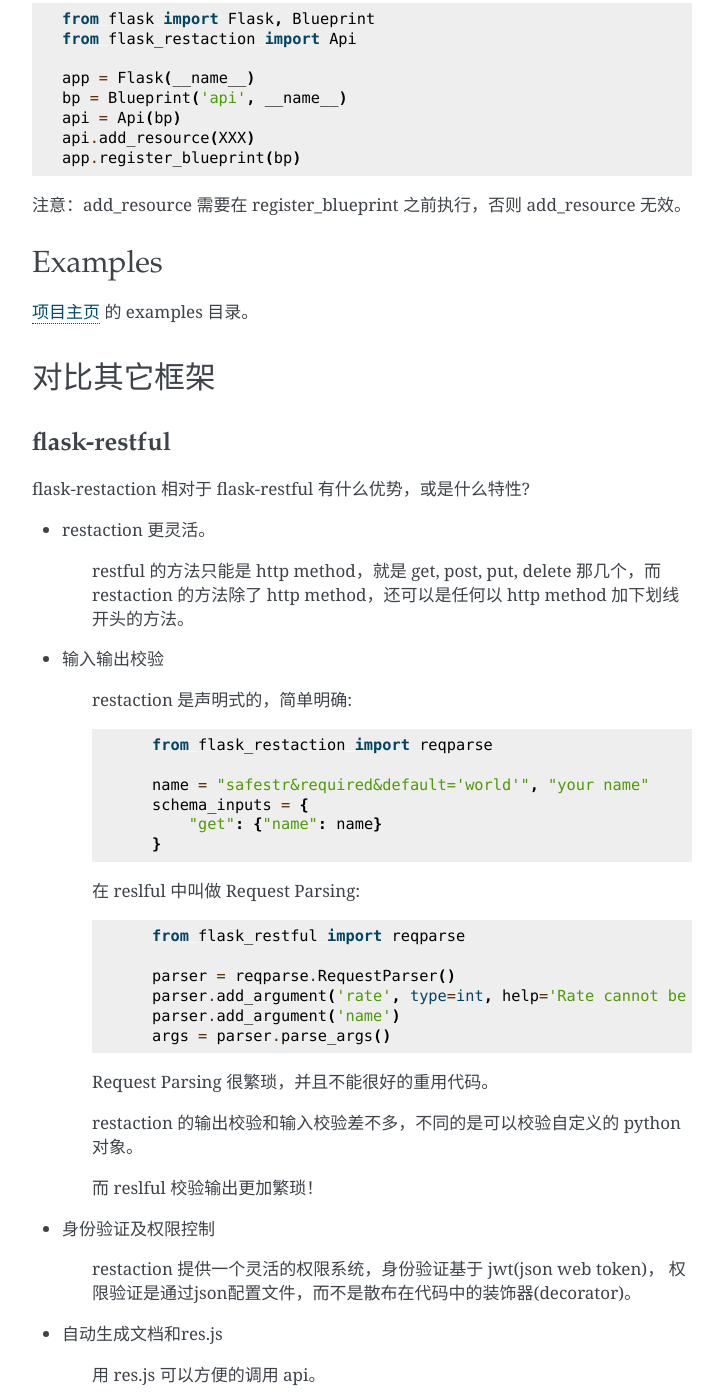
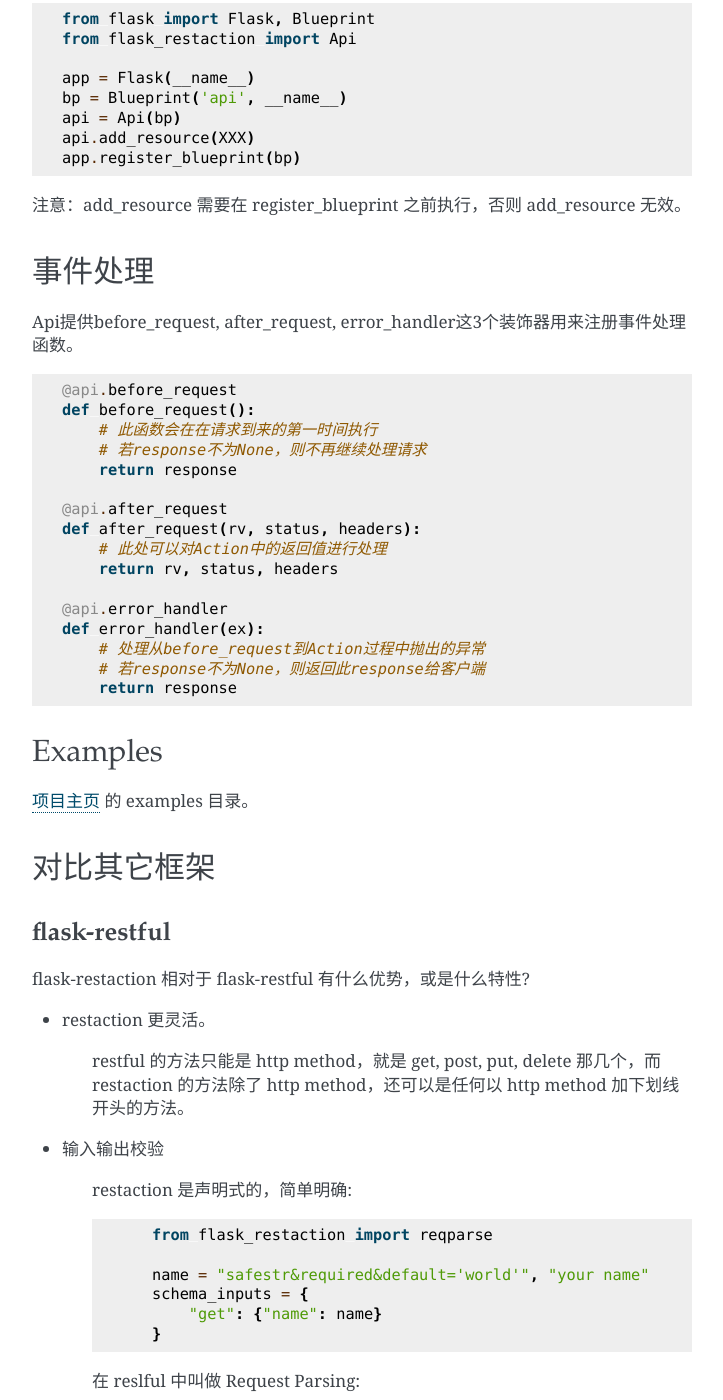
Before and after one commit to guyskk/flask-restaction, a Sphinx documentation site: the page built from docs/source/quickstart.rst, in a window 1280 px wide and 1400 px high, scrolled down 6245 px. Shown: the whole window, without its empty margins (388-1111 px from the left). Built offline with Sphinx 7.4.7, drawn with Linux system fonts in a browser that asks for light colours; some of the changed text lies outside the part shown.

Commit message:
update document

```diff
--- a/docs/source/quickstart.rst
+++ b/docs/source/quickstart.rst
@@ -322,6 +322,31 @@
 注意：add_resource 需要在 register_blueprint 之前执行，否则 add_resource 无效。
 
 
+事件处理
+--------------------------
+
+Api提供before_request, after_request, error_handler这3个装饰器用来注册事件处理函数。
+
+.. code-block:: python
+
+    @api.before_request
+    def before_request():
+        # 此函数会在在请求到来的第一时间执行
+        # 若response不为None，则不再继续处理请求
+        return response
+
+    @api.after_request
+    def after_request(rv, status, headers):
+        # 此处可以对Action中的返回值进行处理
+        return rv, status, headers
+
+    @api.error_handler
+    def error_handler(ex):
+        # 处理从before_request到Action过程中抛出的异常
+        # 若response不为None，则返回此response给客户端
+        return response
+
+
 Examples
 --------------------
 
@@ -411,3 +436,8 @@
 **2016年5月 - 5月12日**
 
 完善 res.js，对代码进行了重构和测试，支持模块化和标准 Promise。
+
+**2016年7月 - 8月**
+
+重写 validater，形成完善的Schema语法。
+重构 flask-restaction，使用YAML格式定义输入输出Schema。
```
Also changed, not shown: other parts of docs/source/quickstart.rst (+1 -1 lines).
